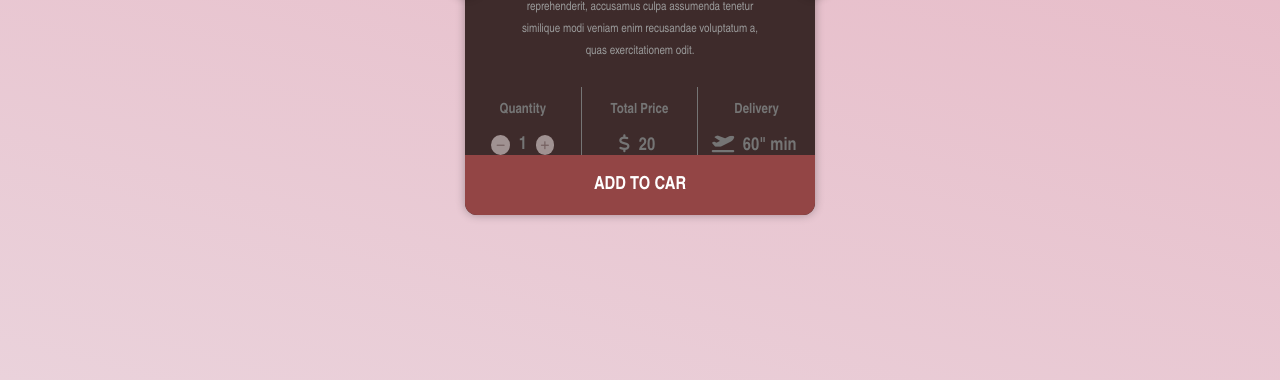
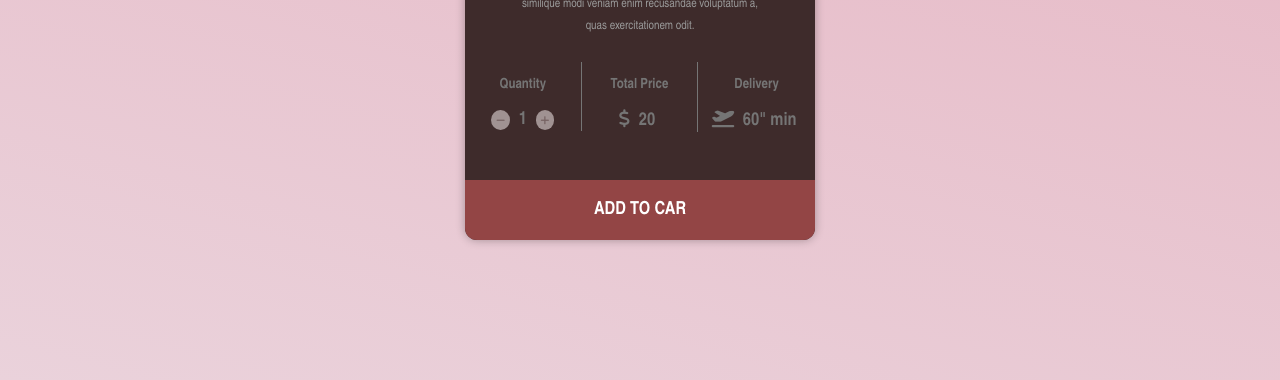
Before and after one commit to alucart2005/littleHTMLCSS_card, a plain HTML site: page index.html in a window 1280 px wide. Shown: the part 420-800 px from the top of the page. Drawn offline with nearby package versions, Linux system fonts and the light colour scheme; files that its build step writes are made by us from their sources.

Commit message:
feat: add scss file

```diff
--- a/css/styles.scss
+++ b/css/styles.scss
@@ -17,7 +17,7 @@ body {
     position: absolute;
     margin: 70px auto;
     width: 350px;
-    height: 470px;
+    height: 520px;
     text-align: center;
     background: #3e2b2b;
     border-radius: 12px;
```
